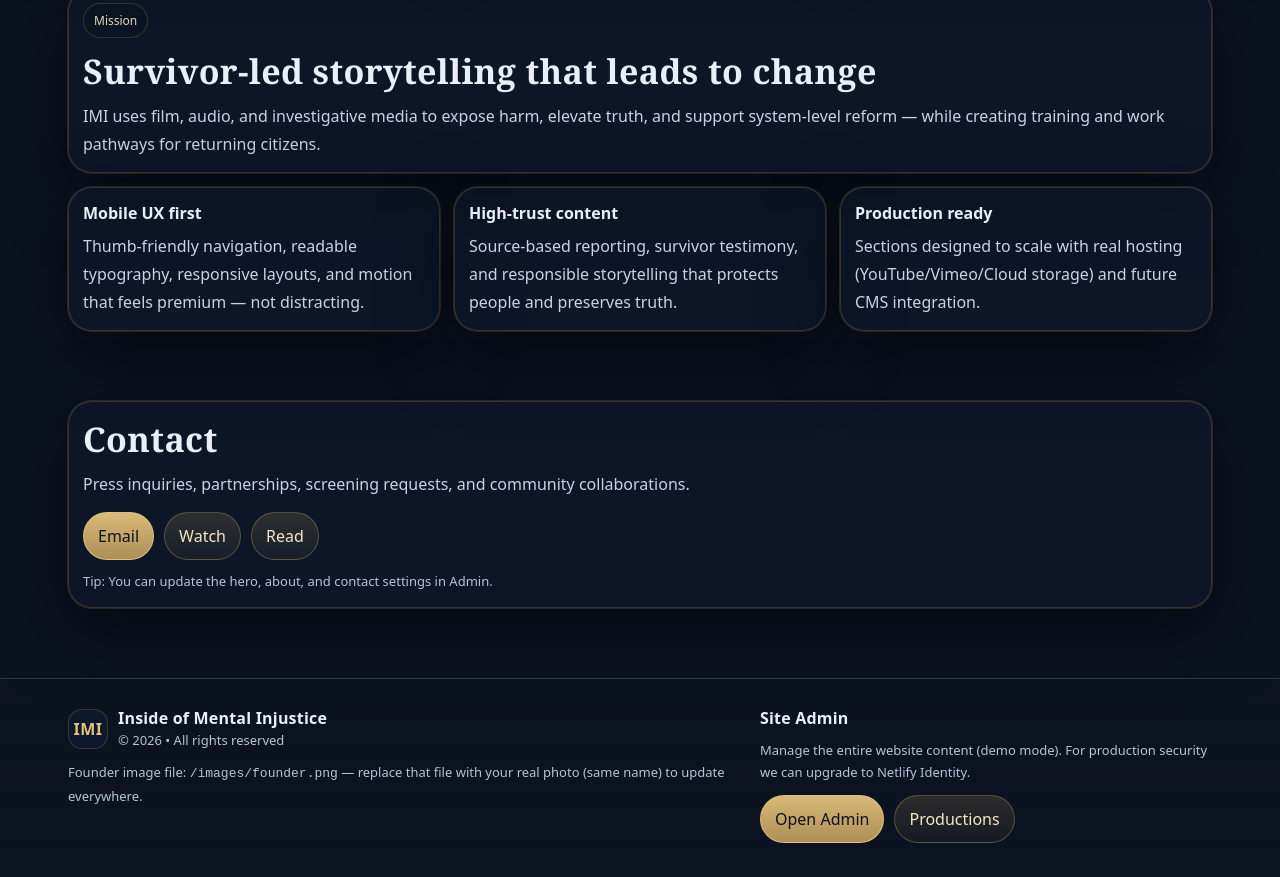
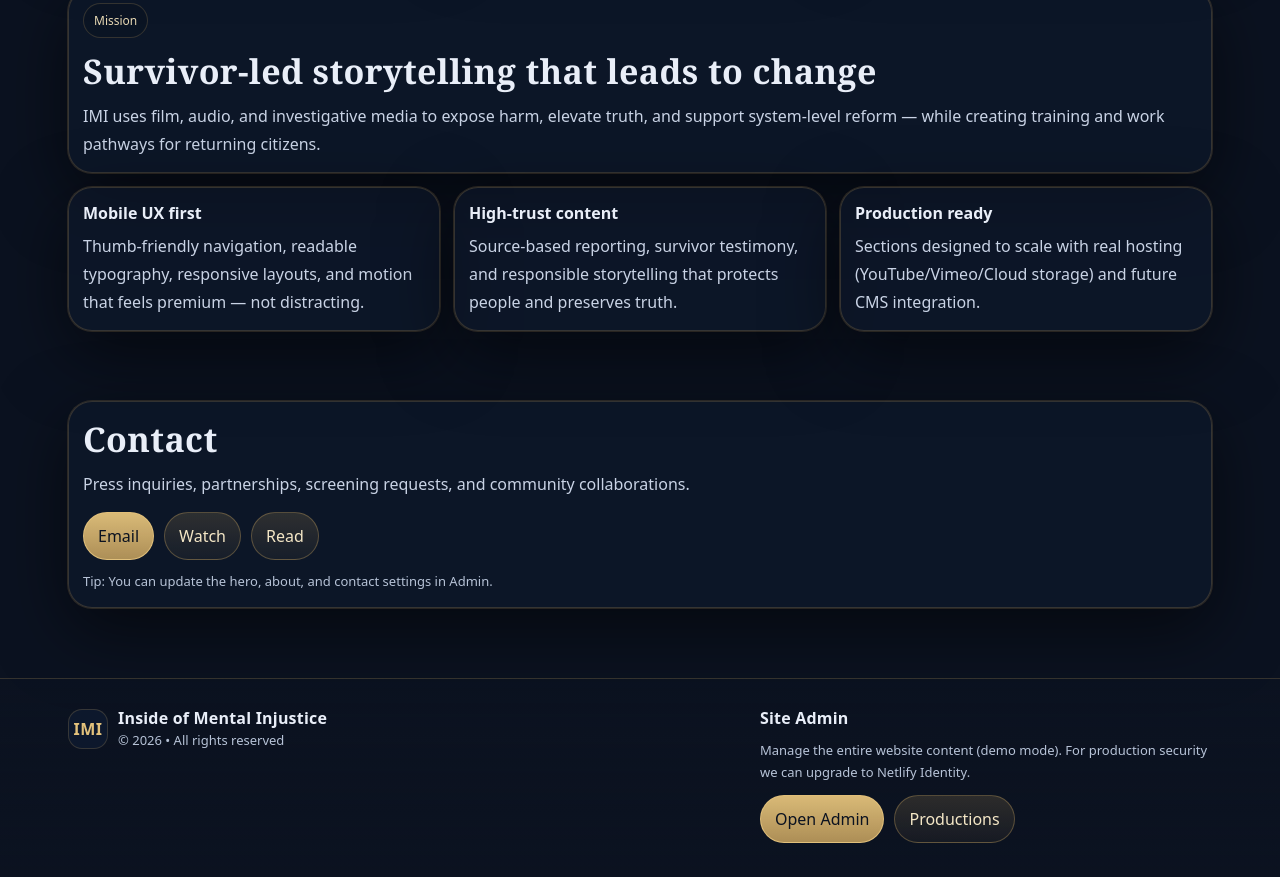
Before and after one commit to hcunningham2025/IMI, a plain HTML site: page index.html in a window 1280 px wide. Shown: the part 1094-1971 px from the top of the page. Drawn offline with Linux system fonts and the light colour scheme; files whose address does not match are found by name.

Commit message:
Update index.html

```diff
--- a/index.html
+++ b/index.html
@@ -295,7 +295,7 @@
             </div>
           </div>
           <div class="muted" style="margin-top:10px">
-            Founder image file: <code>/images/founder.png</code> — replace that file with your real photo (same name) to update everywhere.
+
           </div>
         </div>
 
```
